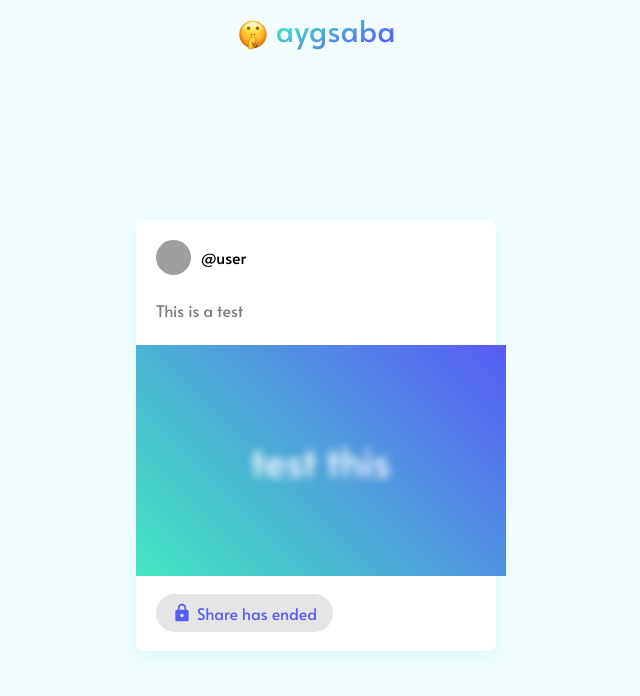
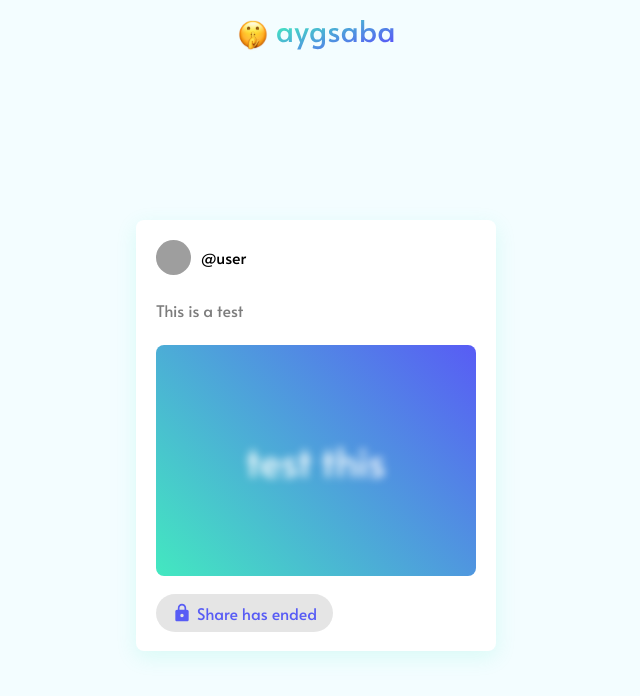
Before and after one commit to BottleneckStudio/aygsaba.com, a React (Create React App) app in the folder frontend/: page /message/1 in a window 1280 px wide. Shown: the top 696 px of the page, without its empty margins (324-964 px from the left). Built offline with nearby package versions, Linux system fonts and the light colour scheme; grey boxes are pictures that could not be loaded; what @mswjs/data would draw is missing.

Commit message:
fix: fixed issue on message content

```diff
--- a/frontend/src/components/Message.ts
+++ b/frontend/src/components/Message.ts
@@ -47,8 +47,9 @@ export const Message = styled.div`
 `;
 
 export const MessageContent = styled.div<{ isBlurred: boolean }>`
-  margin: 0 -1.25rem;
-  width: 115.6%;
+  margin: 0;
+  width: 100%;
+  border-radius: 0.5rem;
   padding: 3rem;
   text-align: center;
   background-image: linear-gradient(45deg, ${colors.green}, ${colors.purple});
```
